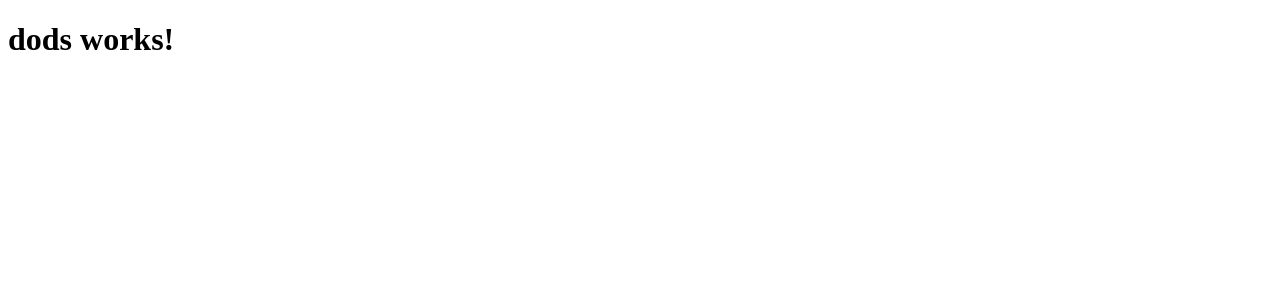
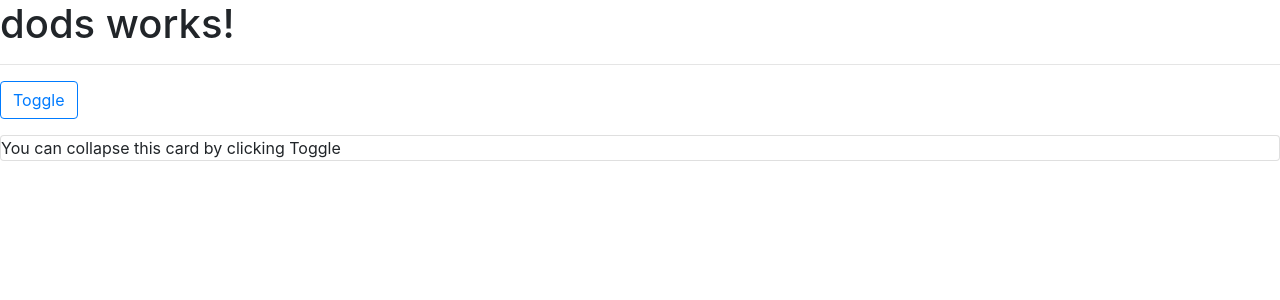
Before and after one commit to DerSticher/dods-frontend, an Angular app: page / in a window 1280 px wide. Shown: the top 300 px of the page. Built offline with nearby package versions, Linux system fonts and the light colour scheme.

Commit message:
updated Angular Version, added Bootstrap style reference, added ng-bootstrap for bootstrap componentes (and js), created test component to collapse content

```diff
--- a/angular-cli.json
+++ b/angular-cli.json
@@ -18,9 +18,10 @@
       "prefix": "dods",
       "mobile": false,
       "styles": [
-        "styles.scss"
+        "styles.scss",
+        "../node_modules/bootstrap/dist/css/bootstrap.min.css"
       ],
-      "scripts": [],
+      "scripts": [ ],
       "environments": {
         "source": "environments/environment.ts",
         "dev": "environments/environment.ts",
--- a/src/app/app.component.html
+++ b/src/app/app.component.html
@@ -1,3 +1,7 @@
 <h1>
   {{title}}
 </h1>
+
+<hr>
+
+<dods-collapse></dods-collapse>
--- a/src/app/app.component.ts
+++ b/src/app/app.component.ts
@@ -6,5 +6,10 @@ import { Component } from '@angular/core';
   styleUrls: ['./app.component.scss']
 })
 export class AppComponent {
+  model = {
+    left: true,
+    middle: false,
+    right: false
+  };
   title = 'dods works!';
 }
--- a/src/app/app.module.ts
+++ b/src/app/app.module.ts
@@ -4,15 +4,19 @@ import { FormsModule } from '@angular/forms';
 import { HttpModule } from '@angular/http';
 
 import { AppComponent } from './app.component';
+import { NgbModule } from '@ng-bootstrap/ng-bootstrap';
+import { CollapseComponent } from './collapse/collapse.component';
 
 @NgModule({
   declarations: [
-    AppComponent
+    AppComponent,
+    CollapseComponent
   ],
   imports: [
     BrowserModule,
     FormsModule,
-    HttpModule
+    HttpModule,
+    NgbModule.forRoot()
   ],
   providers: [],
   bootstrap: [AppComponent]
--- /dev/null
+++ b/src/app/collapse/collapse.component.html
@@ -0,0 +1,13 @@
+<p>
+  <button type="button" class="btn btn-outline-primary" (click)="isCollapsed = !isCollapsed"
+          [attr.aria-expanded]="!isCollapsed" aria-controls="collapseExample">
+    Toggle
+  </button>
+</p>
+<div id="collapseExample" [ngbCollapse]="isCollapsed">
+  <div class="card">
+    <div class="card-block">
+      You can collapse this card by clicking Toggle
+    </div>
+  </div>
+</div>
--- /dev/null
+++ b/src/app/collapse/collapse.component.ts
@@ -0,0 +1,17 @@
+import { Component, OnInit } from '@angular/core';
+
+@Component({
+  selector: 'dods-collapse',
+  templateUrl: './collapse.component.html',
+  styleUrls: ['./collapse.component.scss']
+})
+export class CollapseComponent implements OnInit {
+
+  public isCollapsed = false;
+
+  constructor() { }
+
+  ngOnInit() {
+  }
+
+}
```
Also changed, not shown: package.json (+18 -16 lines), src/app/collapse/collapse.component.scss (added), 1 other file (tests, documents, lock files or other folders).
